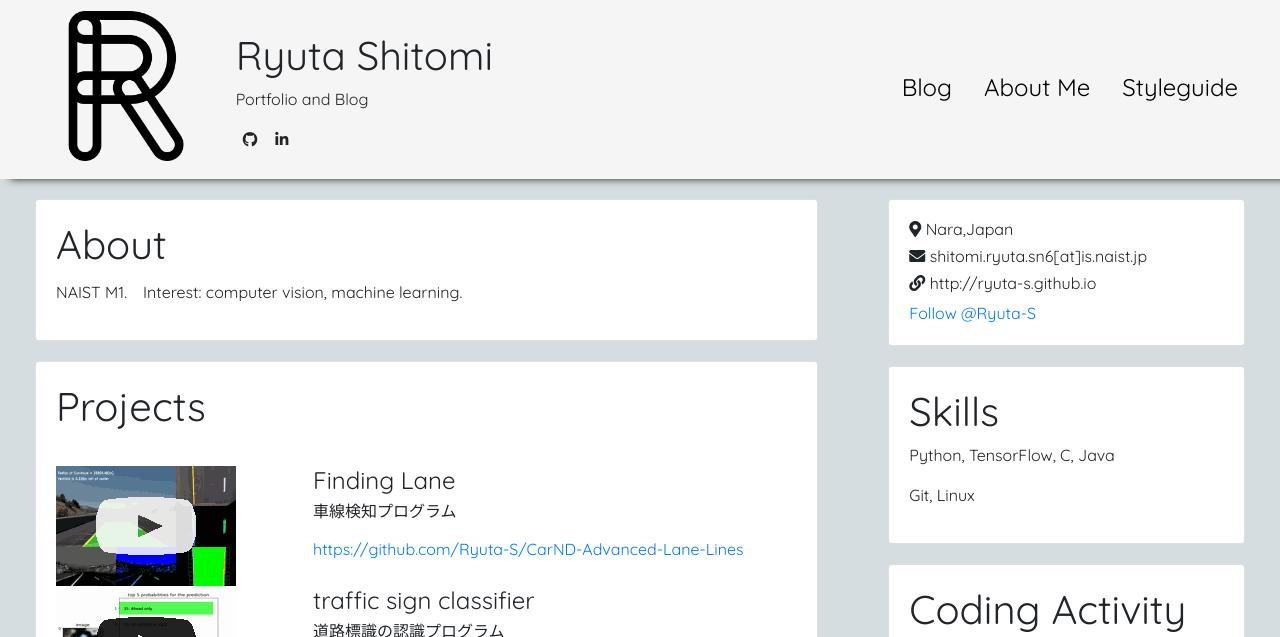
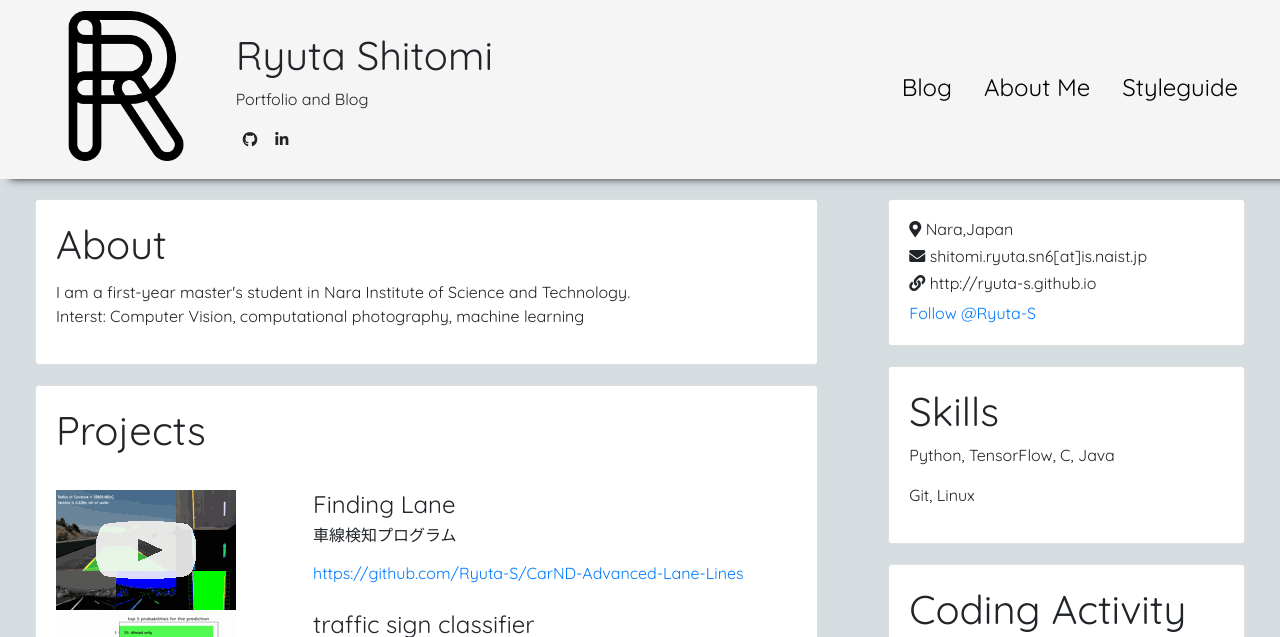
Before and after one commit to Ryuta-S/Ryuta-S.github.io, a Jekyll site: the page built from index.html, in a window 1280 px wide and 900 px high, cut to the strip 0-637 px from the top of the window. Built offline with Jekyll 4.4.1, drawn with Linux system fonts in a browser that asks for light colours; nearby versions of some CDN libraries.

Commit message:
change bio

```diff
--- a/_config.yml
+++ b/_config.yml
@@ -21,7 +21,9 @@ urls:
   url: "/styleguide"
 author_logo: home_logo.png
 author: Ryuta Shitomi
-author_bio: 'NAIST M1.　Interest: computer vision, machine learning.'
+author_bio: "I am a first-year master's student in Nara Institute of Science and Technology.<br>
+Interst: Computer Vision, computational photography, machine learning"
+Interest: computer vision, machine learning.'
 author_email: shitomi.ryuta.sn6[at]is.naist.jp
 author_location: Nara,Japan
 author_website_url: http://ryuta-s.github.io
```
